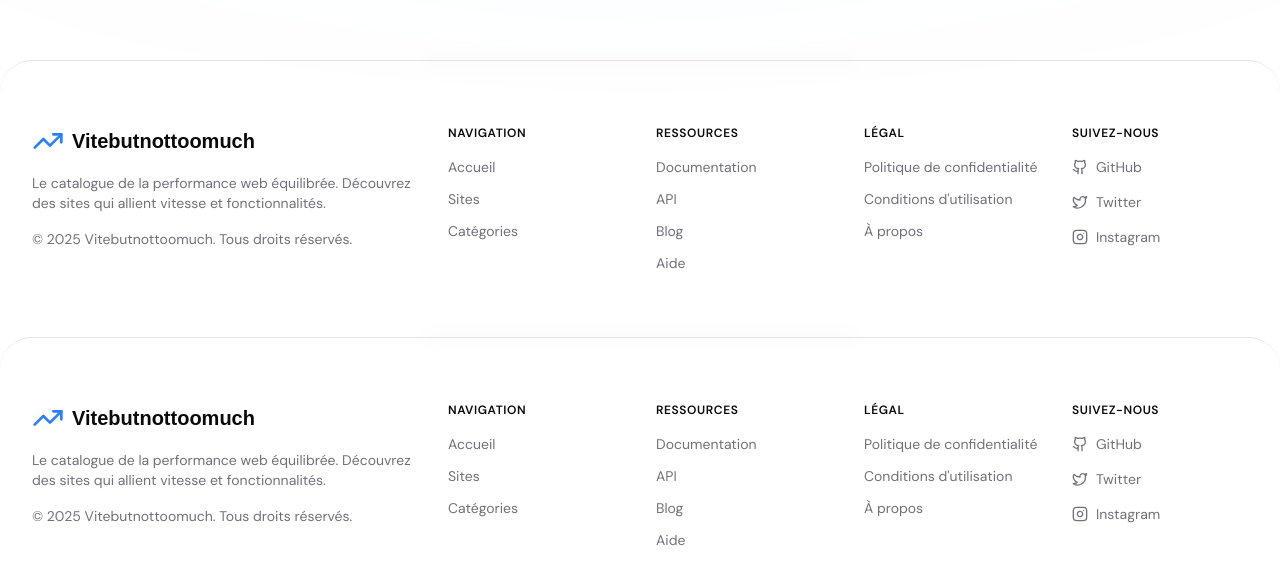
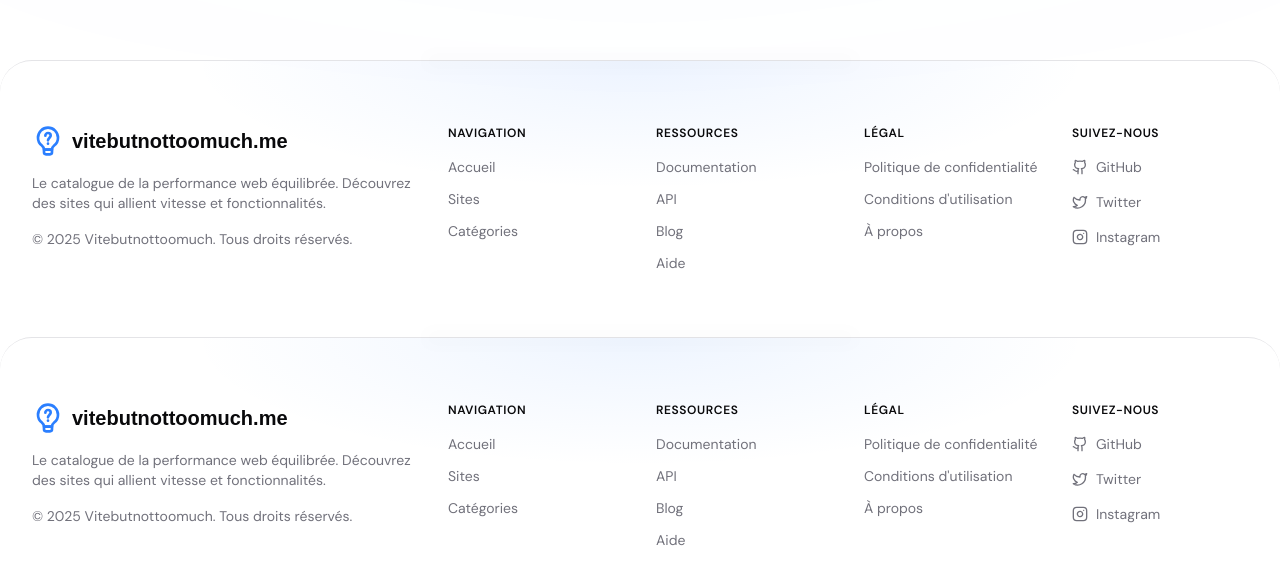
Before and after one commit to LucasRatiaray/vitebutnottoomuch-frontend, a Next.js app: page /footer-demo in a window 1280 px wide. Shown: the part 798-1382 px from the top of the page. Built offline with nearby package versions, Linux system fonts and the light colour scheme; a web font is replaced by a local one.

Commit message:
feat: add Logo component and update footer branding text

```diff
--- a/src/components/ui/footer-section.tsx
+++ b/src/components/ui/footer-section.tsx
@@ -4,6 +4,7 @@ import type { ComponentProps, ReactNode } from 'react';
 import Link from 'next/link';
 import { motion, useReducedMotion } from 'motion/react';
 import { TrendingUp, Github, Twitter, Instagram } from 'lucide-react';
+import Logo from './logo';
 
 interface FooterLink {
   title: string;
@@ -54,15 +55,15 @@ const footerLinks: FooterSection[] = [
 
 export function Footer() {
   return (
-    <footer className="md:rounded-t-6xl relative mx-auto flex w-full max-w-7xl flex-col items-center justify-center rounded-t-4xl border-t bg-[radial-gradient(35%_128px_at_50%_0%,theme(backgroundColor.white/8%),transparent)] px-4 py-12 sm:px-6 lg:px-8 lg:py-16">
+    <footer className="md:rounded-t-6xl relative mx-auto flex w-full max-w-7xl flex-col items-center justify-center rounded-t-4xl border-t bg-[radial-gradient(35%_128px_at_50%_0%,theme(backgroundColor.primary/8%),transparent)] px-4 py-12 sm:px-6 lg:px-8 lg:py-16">
       <div className="bg-foreground/20 absolute top-0 right-1/2 left-1/2 h-px w-1/3 -translate-x-1/2 -translate-y-1/2 rounded-full blur" />
 
       <div className="grid w-full gap-8 xl:grid-cols-3 xl:gap-8">
         <AnimatedContainer className="space-y-4">
           <div className="flex items-center gap-2">
-            <TrendingUp className="text-primary size-8" />
+            <Logo />
             <span className="font-unbounded text-xl font-bold">
-              Vitebutnottoomuch
+              vitebutnottoomuch.me
             </span>
           </div>
           <p className="text-muted-foreground max-w-sm text-sm">
```
